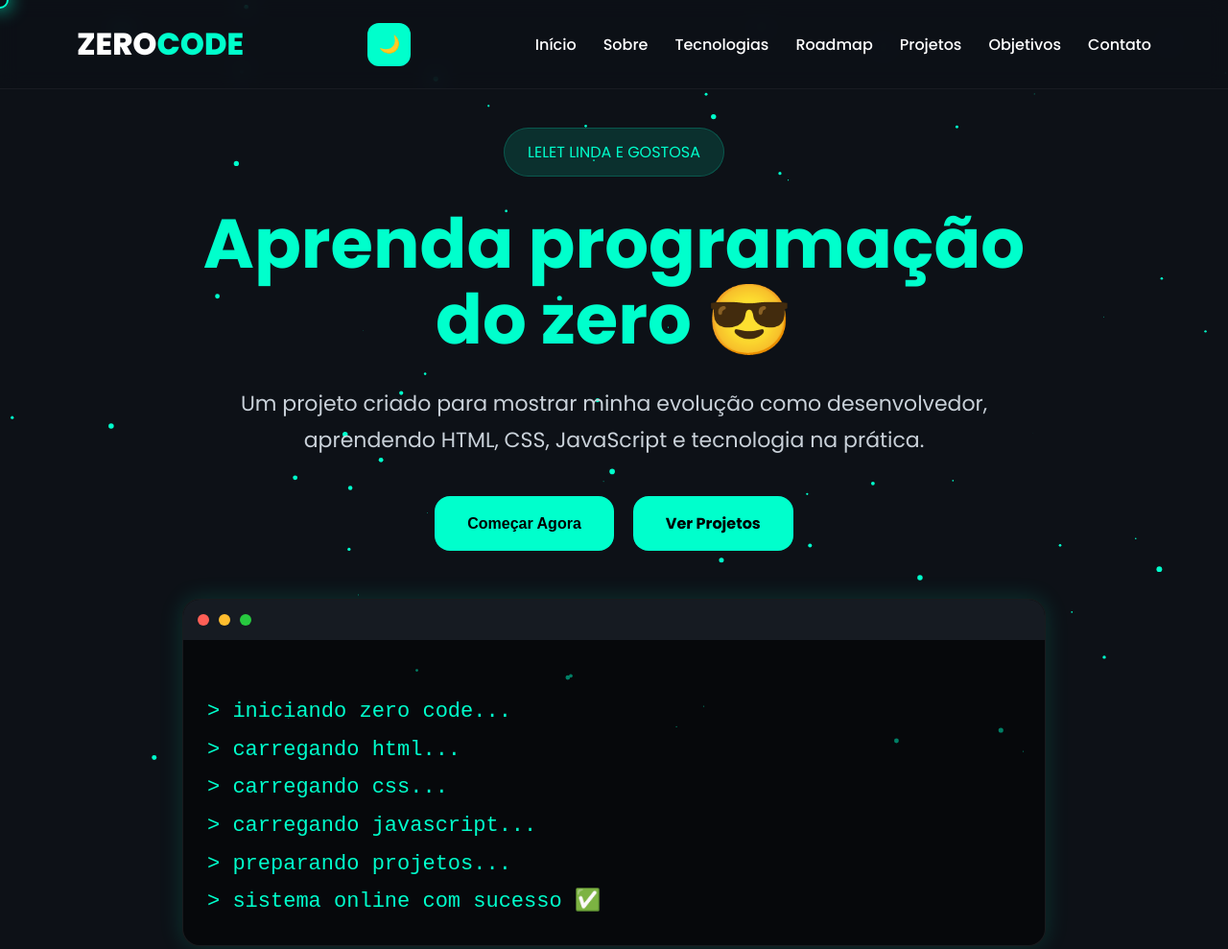
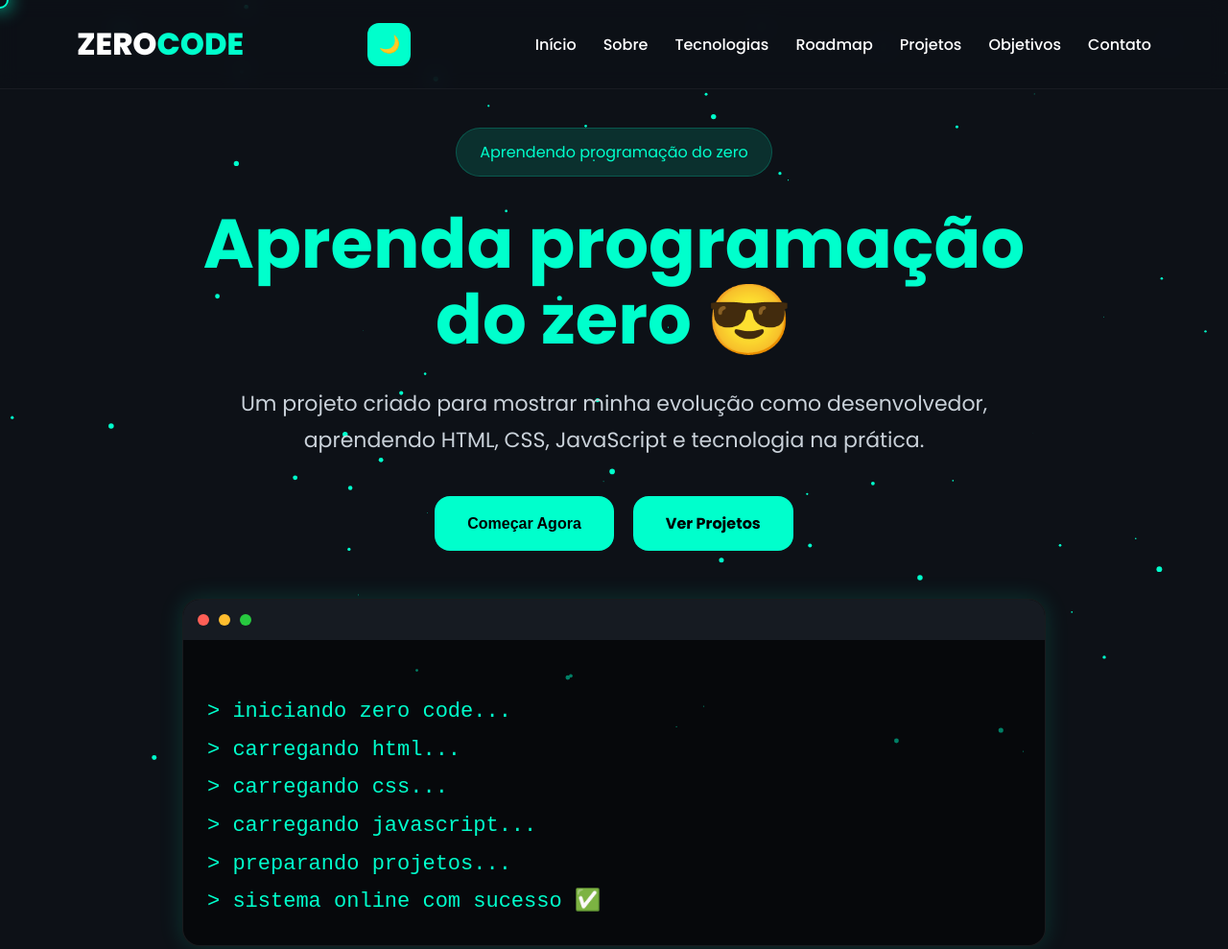
Before and after one commit to henrixn7/zero-code, a plain HTML site: page index.html in a window 1280 px wide. Shown: the top 989 px of the page at 96% size. Drawn offline with Linux system fonts and the light colour scheme.

Commit message:
Add files via upload

```diff
--- a/index.html
+++ b/index.html
@@ -40,7 +40,7 @@
     </h2>
 
     <p>
-      Inicializando sistema DA LELET LINDA E GOSTOSA...
+      Inicializando sistema...
     </p>
 
   </div>
@@ -123,7 +123,7 @@
     <div class="hero-text animar">
 
       <span class="tag">
-        LELET LINDA E GOSTOSA
+        Aprendendo programação do zero
       </span>
 
       <h1 id="titulo"></h1>
```
